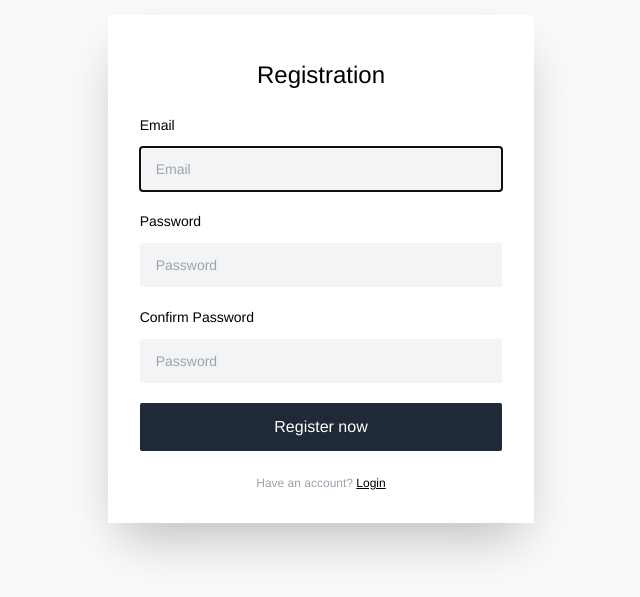
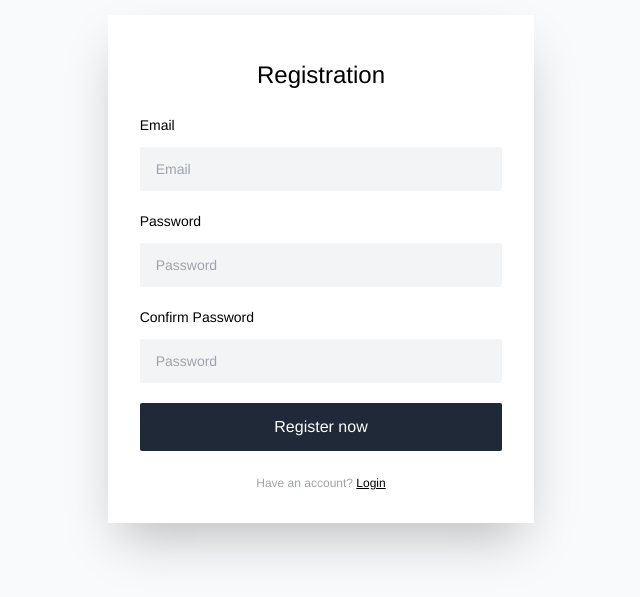
Before and after one commit to leventefrks/vue-firebase-auth, a Vue app: page /register in a window 1280 px wide. Shown: the part 131-728 px from the top of the page, without its empty margins (319-959 px from the left). Built offline with nearby package versions, Linux system fonts and the light colour scheme; no server answers.

Commit message:
removed autofocus

```diff
--- a/src/components/AppRegistration.vue
+++ b/src/components/AppRegistration.vue
@@ -9,7 +9,6 @@
             type="text"
             v-model="form.email"
             @blur="$v.form.email.$touch"
-            autofocus
             id="email"
             class="rounded-sm px-4 py-3 mt-3 bg-gray-100 w-full"
             placeholder="Email"
--- a/src/components/Login.vue
+++ b/src/components/Login.vue
@@ -9,7 +9,6 @@
             type="text"
             v-model="form.email"
             @blur="$v.form.email.$touch"
-            autofocus
             id="email"
             class="rounded-sm px-4 py-3 mt-3 bg-gray-100 w-full"
             placeholder="Email"
```
